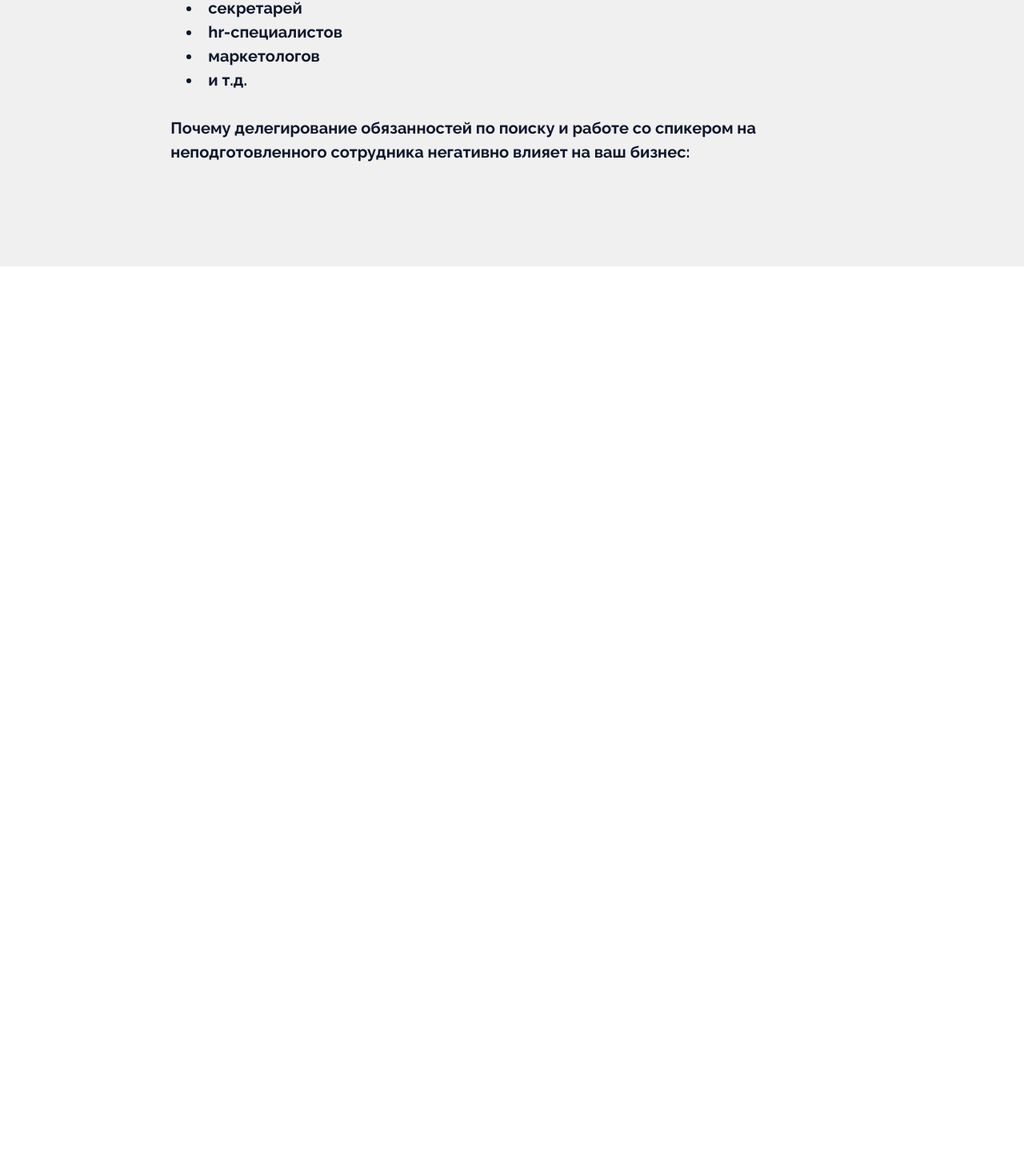
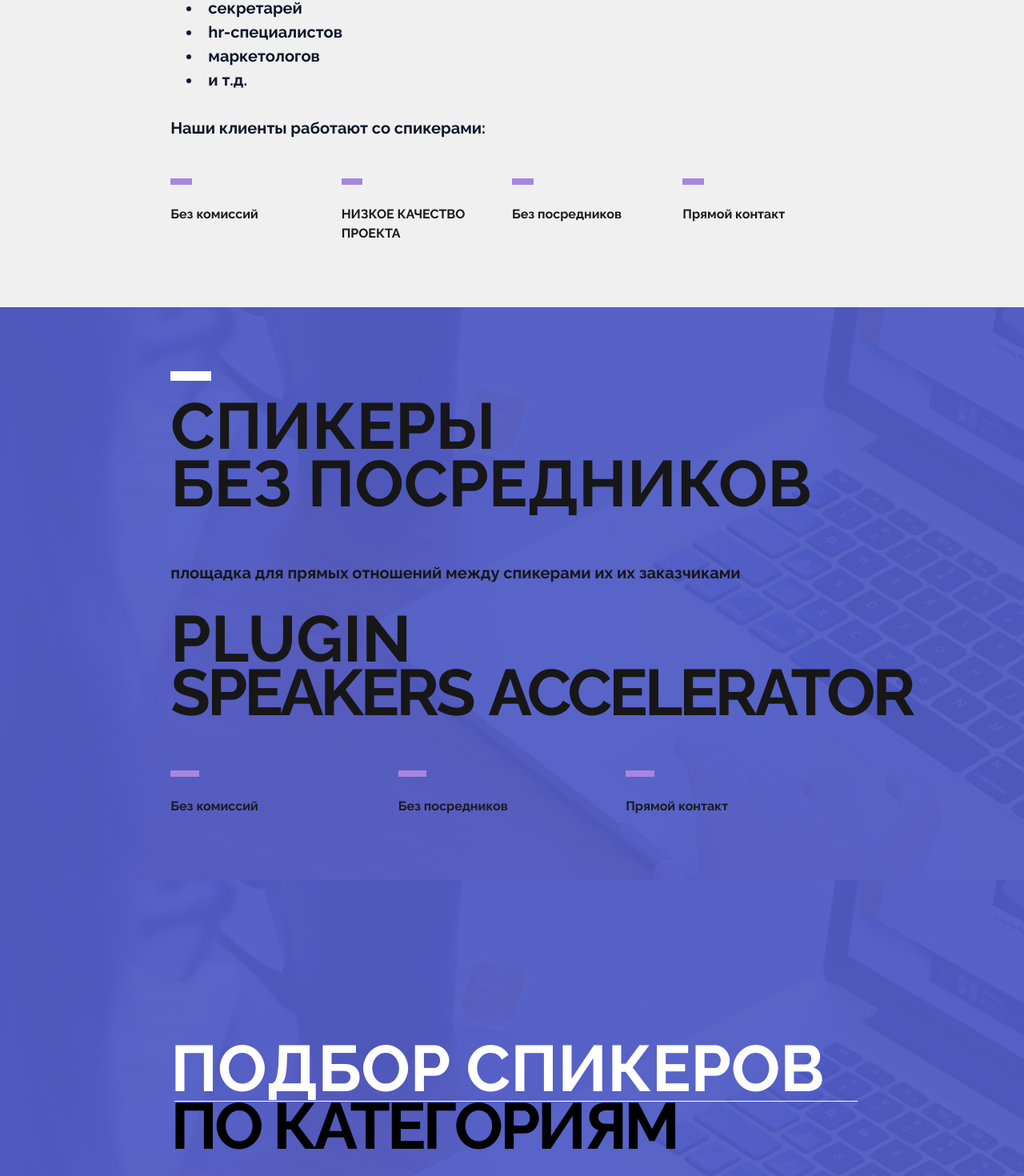
Before and after one commit to George499/pluginexpert, a Next.js app in the folder frontend/: page / in a window 1280 px wide. Shown: the part 1260-2730 px from the top of the page at 80% size. Before the commit the page ends 1593 px from the top, so only its background shows below. Built offline with nearby package versions, Linux system fonts and the light colour scheme.

Commit message:
added 4th screen but no filter yet

```diff
--- /dev/null
+++ b/frontend/app/components/ForthScreen.js
@@ -0,0 +1,20 @@
+function ForthScreen() {
+  return (
+    <div className="bg-hero-image bg-fixed flex content-center justify-center items-center flex-col h-full w-full">
+      <div className="container flex flex-col w-4/5 lg:w-2/3 h-full items-start justify-center font-semibold mt-[120px] mb-10 lg:mt-[200px] lg:mb-[87px] relative">
+        <p className="text-[40px] lg:text-[57px] xl:text-[81px] leading-[2.5rem] lg:leading-[4.5rem] text-white  ">
+          ПОДБОР СПИКЕРОВ
+        </p>
+
+        <div className="relative mb-[34px] w-full">
+          <div className="w-full h-[1px] ml-[5px] bg-white absolute top-1"></div>
+          <span className=" text-[40px] lg:text-[57px] xl:text-[81px] leading-[2.5rem] lg:leading-[4.5rem] text-black tracking-tighter ">
+            ПО КАТЕГОРИЯМ
+          </span>
+        </div>
+      </div>
+    </div>
+  );
+}
+
+export default ForthScreen;
--- a/frontend/app/components/SecondScreen.js
+++ b/frontend/app/components/SecondScreen.js
@@ -1,6 +1,10 @@
-import { motion } from "framer-motion";
+"use client";
+
+import { useEffect, useRef, useState } from "react";
+import useIntersectionObserver from "../utils/useIntersectionObserver";
 
 function SecondScreen() {
+  const { ref, isVisible } = useIntersectionObserver(0.3);
   return (
     <div
       className={`h-full flex content-center justify-center items-center flex-col`}
@@ -15,15 +19,15 @@ function SecondScreen() {
         <h2
           className={`text-[40px] lg:text-[57px] xl:text-[81px] leading-[3.5rem] lg:leading-[4.5rem] text-[#0e172c] font-bold mb-1 lg:mb-8`}
         >
-          НАЙТИ СПИКЕРА САМИМ
+          НАЙДИТЕ СПИКЕРА САМОСТОЯТЕЛЬНО
         </h2>
         <div
           className={`text-[16px] lg:text-[20px] tracking-normal mb-4 pt-7 text-[#0e172c] `}
         >
           <p>
-            Мы, агентство по подбору спикеров Plug-In, заметили, что в компаниях
-            процессы по поиску спикеров делегируется на специалистов из
-            различных департаментов:
+            Мы, агентство по подбору спикеров Plug-In, на постоянной основе
+            обновляем нашу базу спикеров/ Мы обладаем автоматически пополняемой
+            базой спикеров.
           </p>
           <>
             <ul className="list-disc pl-5 list-inside pt-3.5 mb-4">
@@ -37,25 +41,23 @@ function SecondScreen() {
                 <li key={index}>{li}</li>
               ))}
             </ul>
-            <p className="pt-3.5 mb-8">
-              Почему делегирование обязанностей по поиску и работе со спикером
-              на неподготовленного сотрудника негативно влияет на ваш бизнес:
-            </p>
+            <p className="pt-3.5 mb-8">Наши клиенты работают со спикерами:</p>
           </>
         </div>
-        {/* <motion.div
-          initial={{ opacity: 0 }}
-          animate={{ opacity: 1 }}
-          transition={{ duration: 1 }}
+        <div
+          ref={ref}
+          className={`${
+            isVisible ? "animate-fadeIn" : ""
+          } grid grid-cols-2 lg:flex lg:flex-row w-full justify-start text-[#1B1B1E] text-[14px] lg:text-[16px] font-bold`}
         >
           <ul
             className={`grid grid-cols-2 lg:flex lg:flex-row w-full justify-start text-[#1B1B1E] text-[14px] lg:text-[16px] font-bold`}
           >
             {[
-              `УВЕЛИЧЕНИЕ <br /> СТОИМОСТИ <br /> ПРОЕКТА`,
+              `Без комиссий`,
               `НИЗКОЕ КАЧЕСТВО <br /> ПРОЕКТА`,
-              `УВЕЛИЧЕНИЕ <br /> СРОКОВ <br /> ПРОЕКТА`,
-              `ПРОСАДКА <br /> ОСНОВНОЙ <br /> ДЕЯТЕЛЬНОСТИ`,
+              `Без посредников`,
+              `Прямой контакт`,
             ].map((li, id) => (
               <div className="flex lg:w-1/2" key={id}>
                 <li className="w-1/2 lg:w-3/4 mb-8 lg:mb-0">
@@ -68,7 +70,7 @@ function SecondScreen() {
               </div>
             ))}
           </ul>
-        </motion.div> */}
+        </div>
       </div>
     </div>
   );
--- /dev/null
+++ b/frontend/app/components/ThirdScreen.js
@@ -0,0 +1,61 @@
+"use client";
+import { useRouter } from "next/navigation";
+import useIntersectionObserver from "../utils/useIntersectionObserver";
+
+function ThirdScreen() {
+  const { ref, isVisible } = useIntersectionObserver(0.3);
+
+  return (
+    <div
+      className={`h-full flex content-center justify-center items-center flex-col bg-fixed bg-[url('/images/bkground_1.png')] `}
+      id="process"
+    >
+      <div className="container flex flex-col w-4/5 lg:w-2/3 my-20 items-start justify-center font-semibold">
+        <div className="bg-white w-[51px] h-[12px] mb-[21px]"></div>
+        <h2 className="text-[40px] lg:text-[57px] xl:text-[81px] leading-[4.5rem] font-bold mb-8">
+          СПИКЕРЫ
+          <br className="hidden lg:block" /> БЕЗ ПОСРЕДНИКОВ
+        </h2>
+        <div className="text-[16px] lg:text-[20px] tracking-normal mb-8 pt-7 ">
+          <p>площадка для прямых отношений между спикерами их их заказчиками</p>
+        </div>
+        <div className="mb-[61px] text-[40px] lg:text-[57px] xl:text-[81px]">
+          <p className="leading-[4.5rem] mb-[30px] lg:-mb-[5px] ">PLUGIN</p>
+          <div className="tracking-tighter leading-[4.5rem] lg:flex ">
+            <p className="-mb-[30px] lg:-mb-[10px]">SPEAKERS</p>
+            <p className="tracking-tighter leading-[4.5rem] lg:ml-5">
+              ACCELERATOR
+            </p>
+          </div>
+        </div>
+
+        <div
+          ref={ref}
+          className={`${
+            isVisible ? "animate-fadeIn" : ""
+          } grid grid-cols-2 lg:flex lg:flex-row w-full justify-start text-[#1B1B1E] text-[14px] lg:text-[16px] font-bold`}
+        >
+          <ul
+            className={`grid grid-cols-2 lg:flex lg:flex-row w-full justify-start text-[#1B1B1E] text-[14px] lg:text-[16px] font-bold`}
+          >
+            {[`Без комиссий`, `Без посредников`, `Прямой контакт`].map(
+              (li, id) => (
+                <div className="flex lg:w-1/2" key={id}>
+                  <li className="w-1/2 lg:w-3/4 mb-8 lg:mb-0">
+                    <div
+                      className={`h-[8px] w-2/5 lg:w-1/6 mb-[25px]`}
+                      style={{ backgroundColor: "#a786df" }}
+                    ></div>
+                    <p dangerouslySetInnerHTML={{ __html: li }}></p>
+                  </li>
+                </div>
+              )
+            )}
+          </ul>
+        </div>
+      </div>
+    </div>
+  );
+}
+
+export default ThirdScreen;
--- a/frontend/app/page.js
+++ b/frontend/app/page.js
@@ -1,11 +1,15 @@
 import FirstScreen from "./components/FirstScreen";
 import SecondScreen from "./components/SecondScreen";
+import ThirdScreen from "./components/ThirdScreen";
+import ForthScreen from "./components/ForthScreen";
 
 export default function HomePage() {
   return (
     <div>
       <FirstScreen />
       <SecondScreen />
+      <ThirdScreen />
+      <ForthScreen />
     </div>
   );
 }
--- /dev/null
+++ b/frontend/app/utils/useIntersectionObserver.js
@@ -0,0 +1,30 @@
+import { useEffect, useRef, useState } from "react";
+
+export default function useIntersectionObserver(threshold = 0.3) {
+  const [isVisible, setIsVisible] = useState(false);
+  const ref = useRef();
+
+  useEffect(() => {
+    const observer = new IntersectionObserver(
+      (entries) => {
+        entries.forEach((entry) => {
+          if (entry.isIntersecting) {
+            setIsVisible(true);
+            observer.disconnect();
+          }
+        });
+      },
+      { threshold }
+    );
+    if (ref.current) {
+      observer.observe(ref.current);
+    }
+    return () => {
+      if (ref.current) {
+        observer.unobserve(ref.current);
+      }
+    };
+  }, [threshold]);
+
+  return { ref, isVisible };
+}
--- a/frontend/package.json
+++ b/frontend/package.json
@@ -14,6 +14,7 @@
     "react": "^18",
     "react-dom": "^18",
     "react-icons": "^5.3.0",
+    "react-intersection-observer": "^9.13.1",
     "react-scroll": "^1.9.0"
   },
   "devDependencies": {
--- a/frontend/tailwind.config.js
+++ b/frontend/tailwind.config.js
@@ -15,6 +15,15 @@ module.exports = {
         foreground: "var(--foreground)",
       },
     },
+    keyframes: {
+      fadeIn: {
+        "0%": { opacity: "0", transform: "translateX(-20px)" },
+        "100%": { opacity: "1", transform: "translateX(0)" },
+      },
+    },
+    animation: {
+      fadeIn: "fadeIn 1s ease-out",
+    },
   },
   plugins: [],
 };
```
Also changed, not shown: 1 other file (tests, documents, lock files or other folders).
